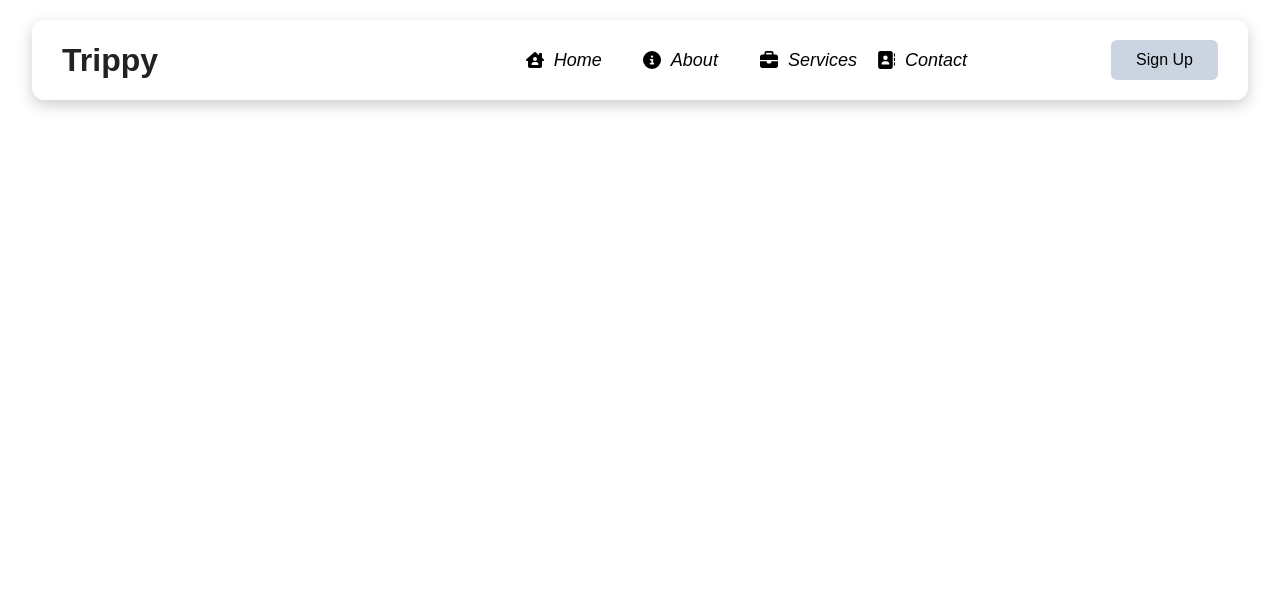
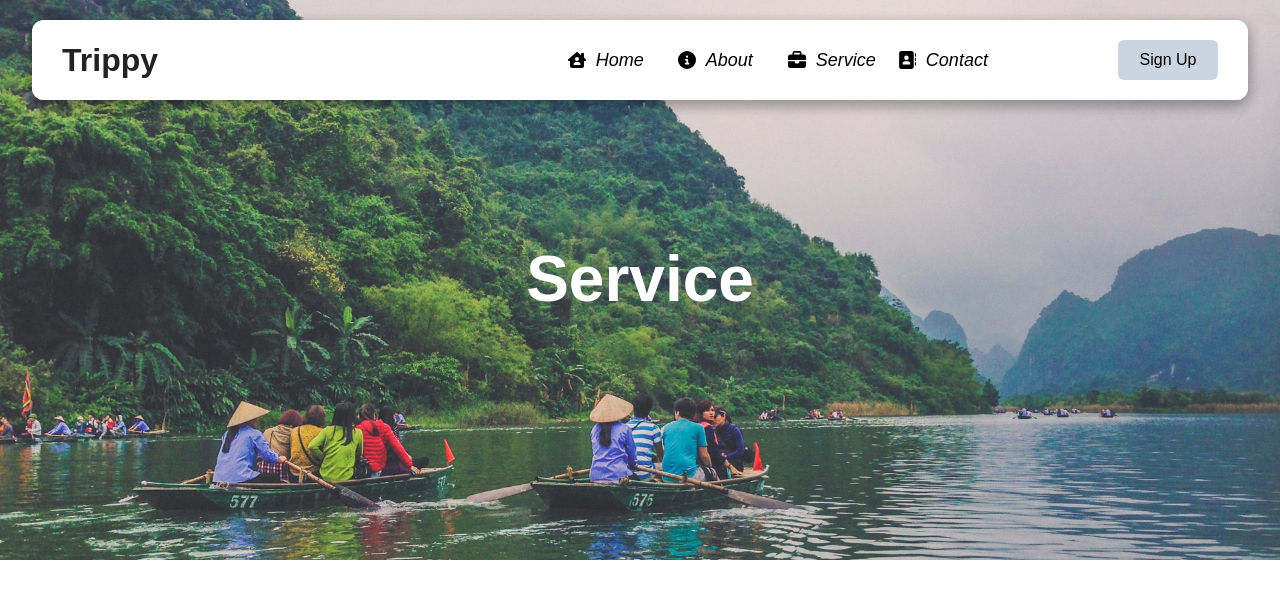
Before and after one commit to samirzjadhav/travel-website, a React (Create React App) app: page /contact in a window 1280 px wide. Shown: the top 598 px of the page. Built offline with nearby package versions, Linux system fonts and the light colour scheme.

Commit message:
feat: complete service and contact hero section

```diff
--- a/src/App.js
+++ b/src/App.js
@@ -13,7 +13,7 @@ function App() {
         <Route path="/" element={<Home />} />
         <Route path="/about" element={<About />} />
         <Route path="/service" element={<Service />} />
-        <Route path="/contack" element={<Contact />} />
+        <Route path="/contact" element={<Contact />} />{" "}
       </Routes>
       <Navbar />
     </div>
--- a/src/Components/Hero.js
+++ b/src/Components/Hero.js
@@ -1,5 +1,4 @@
 import React from "react";
-import HeroImg from "../assets/1.jpg";
 
 const Hero = (props) => {
   return (
--- a/src/Components/MenuItems.js
+++ b/src/Components/MenuItems.js
@@ -17,8 +17,8 @@ export const MenuItems = [
     icon: <FaCircleInfo />,
   },
   {
-    title: "Services",
-    url: "/servises",
+    title: "Service",
+    url: "/service",
     cName: "nav-links",
     icon: <FaBriefcase />,
   },
--- a/src/index.css
+++ b/src/index.css
@@ -60,7 +60,7 @@ Img {
 }
 
 .hero-mid h1 {
-  @apply text-[64px];
+  @apply text-[64px] pt-[64px];
 }
 
 @media screen and (max-width: 768px) {
--- a/src/routes/Contact.js
+++ b/src/routes/Contact.js
@@ -1,7 +1,23 @@
 import React from "react";
+import Navbar from "../Components/Navbar";
+import Hero from "../Components/Hero";
+import ContactImg from "../assets/2.jpg";
 
 const Contact = () => {
-  return <div></div>;
+  return (
+    <div>
+      {" "}
+      <>
+        <Navbar />
+        <Hero
+          cName="hero-mid"
+          heroImg={ContactImg}
+          title="Service"
+          url="/about"
+        />
+      </>
+    </div>
+  );
 };
 
 export default Contact;
--- a/src/routes/Service.js
+++ b/src/routes/Service.js
@@ -1,11 +1,15 @@
-import React from 'react'
+import React from "react";
+import Navbar from "../Components/Navbar";
+import Hero from "../Components/Hero";
+import AboutImg from "../assets/night.jpg";
 
 const services = () => {
   return (
-    <div>
+    <>
+      <Navbar />
+      <Hero cName="hero-mid" heroImg={AboutImg} title="Service" url="/about" />
+    </>
+  );
+};
 
-    </div>
-  )
-}
-
-export default services
+export default services;
```
